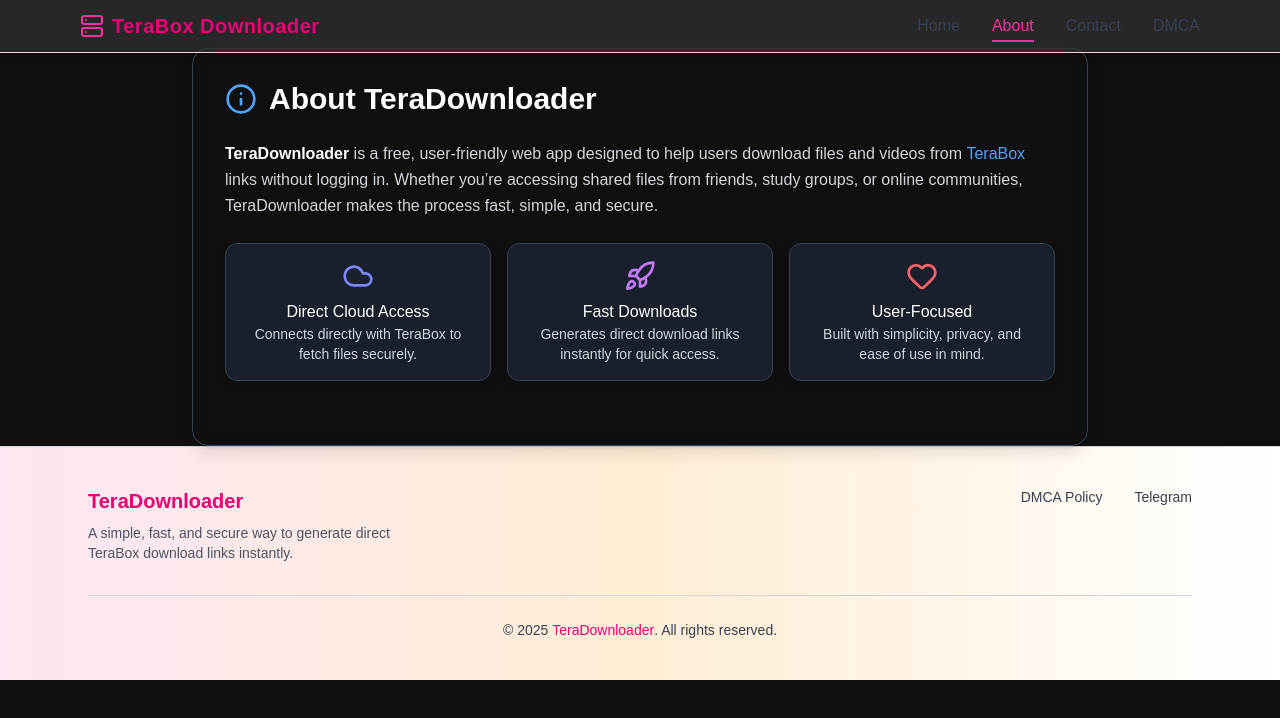
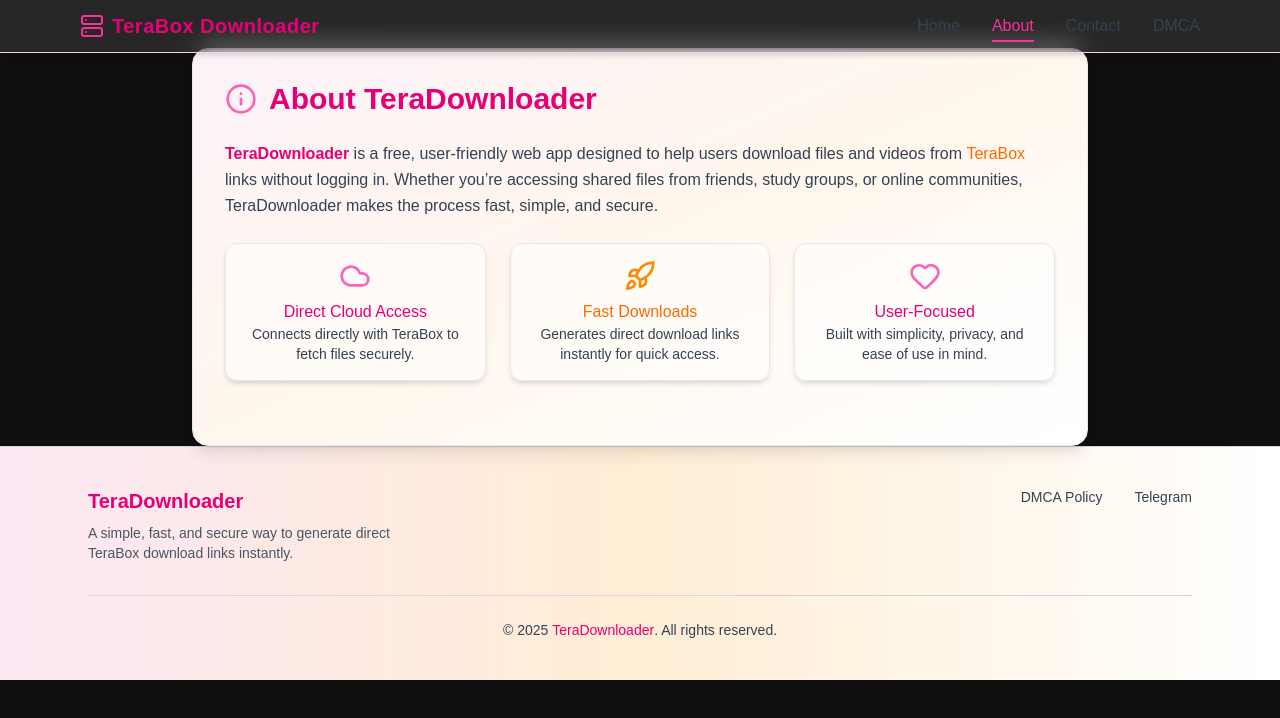
Before and after one commit to eonsyn/videoviewer, a Next.js app: page /about in a window 1280 px wide. Shown: the top 718 px of the page. Built offline with nearby package versions, Linux system fonts and the light colour scheme.

Commit message:
update the layout

```diff
--- a/app/about/page.js
+++ b/app/about/page.js
@@ -3,45 +3,45 @@
 
 function AboutTeraDownloader() {
   return (
-    <section className="max-w-4xl mx-auto mt-12 0 p-8 backdrop-blur-sm rounded-2xl border border-gray-700 shadow-lg text-gray-200 transition-all">
+    <section className="max-w-4xl mx-auto mt-12 p-8 bg-gradient-to-br from-pink-50 via-orange-50 to-white backdrop-blur-sm rounded-2xl border border-gray-200 shadow-lg text-gray-700 transition-all">
       {/* Header */}
       <header className="flex items-center gap-3 mb-6">
-        <Info className="w-8 h-8 text-blue-400" />
-        <h1 className="text-3xl font-semibold text-white">
+        <Info className="w-8 h-8 text-pink-400" />
+        <h1 className="text-3xl font-semibold text-pink-600">
           About TeraDownloader
         </h1>
       </header>
 
       {/* Intro */}
-      <p className="leading-relaxed mb-6 text-gray-300">
-        <strong className="text-white">TeraDownloader</strong> is a free, user-friendly web app designed to help users
-        download files and videos from <span className="font-medium text-blue-400">TeraBox</span> links
+      <p className="leading-relaxed mb-6 text-gray-700">
+        <strong className="text-pink-600">TeraDownloader</strong> is a free, user-friendly web app designed to help users
+        download files and videos from <span className="font-medium text-orange-500">TeraBox</span> links
         without logging in. Whether you’re accessing shared files from friends, study groups, or online communities,
         TeraDownloader makes the process fast, simple, and secure.
       </p>
 
       {/* Features */}
-      <div className="grid sm:grid-cols-3 gap-4 mb-8">
-        <div className="flex flex-col items-center p-4 bg-gray-800/70 border border-gray-700 rounded-xl shadow-md hover:shadow-indigo-500/20 transition-all">
-          <Cloud className="w-8 h-8 text-indigo-400 mb-2" />
-          <p className="text-white font-medium">Direct Cloud Access</p>
-          <p className="text-gray-300 text-sm text-center">
+      <div className="grid sm:grid-cols-3 gap-6 mb-8">
+        <div className="flex flex-col items-center p-4 bg-white/50 border border-gray-200 rounded-xl shadow-md hover:shadow-pink-200/40 transition-all">
+          <Cloud className="w-8 h-8 text-pink-400 mb-2" />
+          <p className="text-pink-600 font-medium">Direct Cloud Access</p>
+          <p className="text-gray-700 text-sm text-center">
             Connects directly with TeraBox to fetch files securely.
           </p>
         </div>
 
-        <div className="flex flex-col items-center p-4 bg-gray-800/70 border border-gray-700 rounded-xl shadow-md hover:shadow-purple-500/20 transition-all">
-          <Rocket className="w-8 h-8 text-purple-400 mb-2" />
-          <p className="text-white font-medium">Fast Downloads</p>
-          <p className="text-gray-300 text-sm text-center">
+        <div className="flex flex-col items-center p-4 bg-white/50 border border-gray-200 rounded-xl shadow-md hover:shadow-orange-200/40 transition-all">
+          <Rocket className="w-8 h-8 text-orange-400 mb-2" />
+          <p className="text-orange-500 font-medium">Fast Downloads</p>
+          <p className="text-gray-700 text-sm text-center">
             Generates direct download links instantly for quick access.
           </p>
         </div>
 
-        <div className="flex flex-col items-center p-4 bg-gray-800/70 border border-gray-700 rounded-xl shadow-md hover:shadow-red-500/20 transition-all">
-          <Heart className="w-8 h-8 text-red-400 mb-2" />
-          <p className="text-white font-medium">User-Focused</p>
-          <p className="text-gray-300 text-sm text-center">
+        <div className="flex flex-col items-center p-4 bg-white/50 border border-gray-200 rounded-xl shadow-md hover:shadow-pink-200/40 transition-all">
+          <Heart className="w-8 h-8 text-pink-400 mb-2" />
+          <p className="text-pink-600 font-medium">User-Focused</p>
+          <p className="text-gray-700 text-sm text-center">
             Built with simplicity, privacy, and ease of use in mind.
           </p>
         </div>
--- a/app/dmca-policy/page.js
+++ b/app/dmca-policy/page.js
@@ -1,4 +1,4 @@
-"use client";
+
 import React from "react";
 
 export const metadata = {
```
